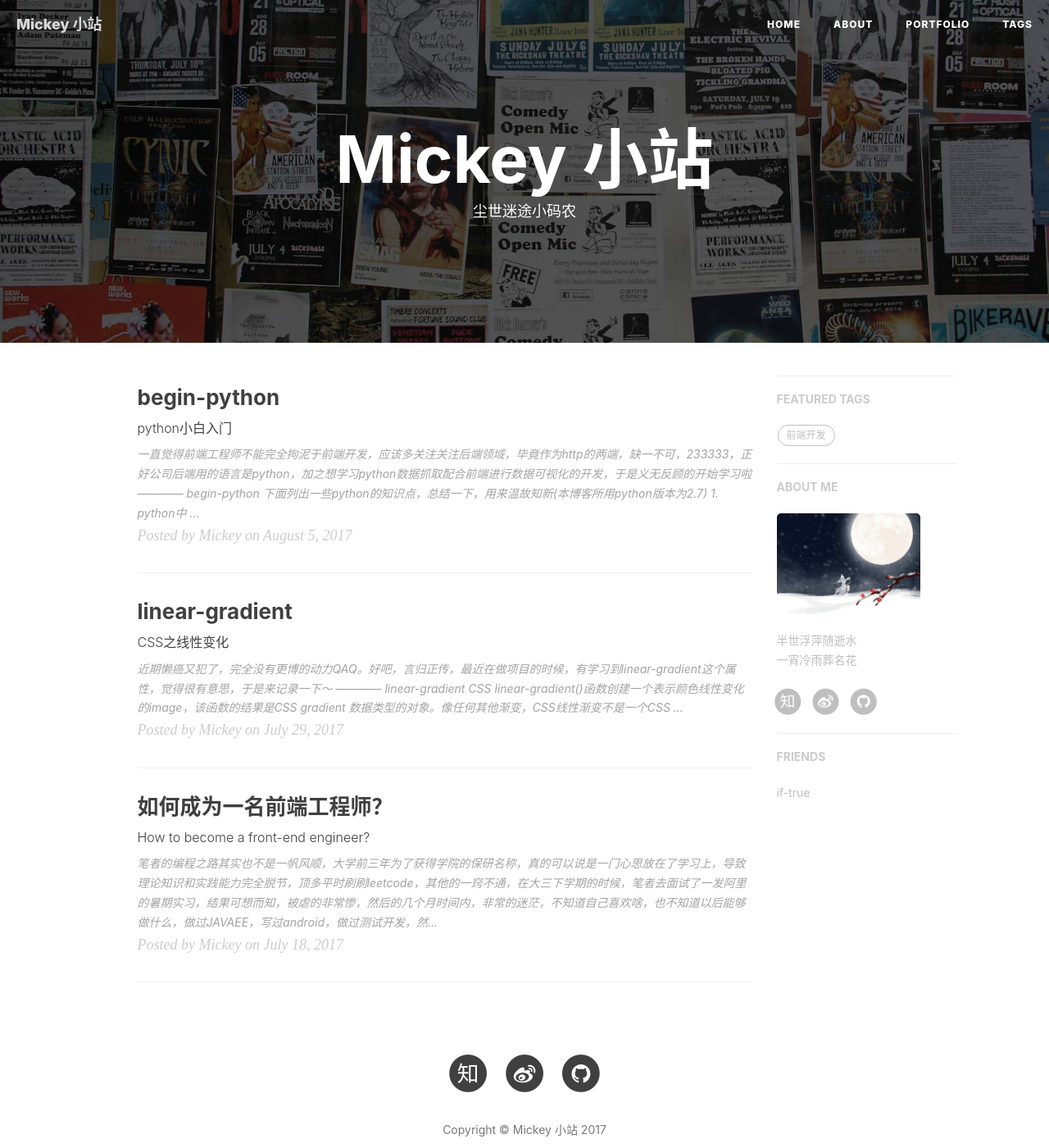
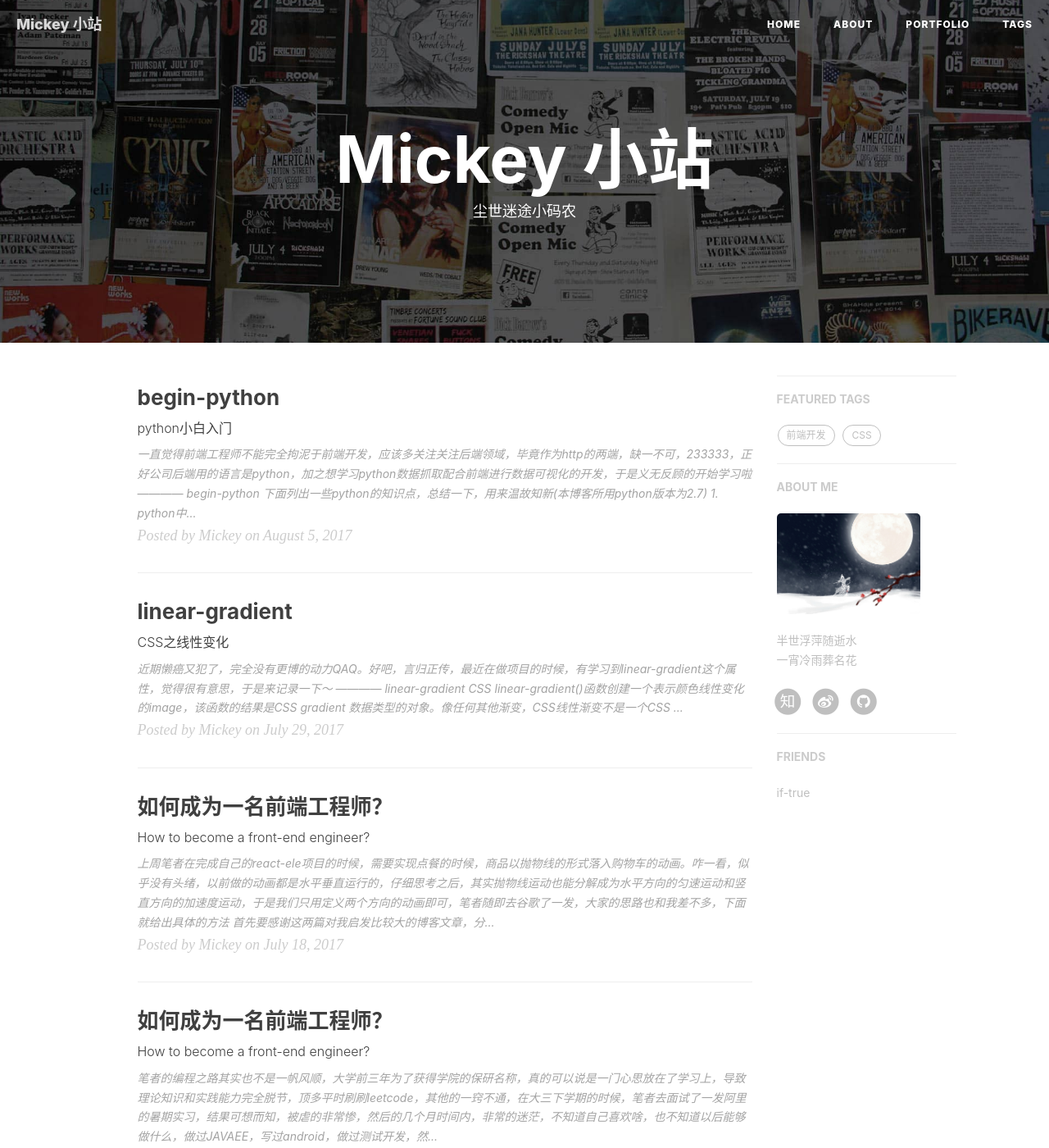
Before and after one commit to mickey0524/mickey0524.github.io, a Jekyll site: the page built from index.html, in a window 1280 px wide and 1400 px high. Shown: the whole window at 82% size. Built offline with Jekyll 4.4.1, drawn with Linux system fonts in a browser that asks for light colours; nearby versions of some CDN libraries; the list of posts is cut into pages by our own code; comment, search, counter and statistics services are not loaded.

Commit message:
docs(css开发): 增加css贝塞尔曲线的介绍

````diff
--- /dev/null
+++ b/_posts/2017-08-06-cubic-bezier.md
@@ -0,0 +1,102 @@
+---
+layout:     post
+title:      "如何成为一名前端工程师？"
+subtitle:   "How to become a front-end engineer?"
+date:       2017-07-18 20:30:00
+author:     "Mickey"
+header-img: "img/home-bg-rwd.jpg"
+tags:
+    - 前端开发
+    - CSS
+---
+
+上周笔者在完成自己的react-ele项目的时候，需要实现点餐的时候，商品以抛物线的形式落入购物车的动画。咋一看，似乎没有头绪，以前做的动画都是水平垂直运行的，仔细思考之后，其实抛物线运动也能分解成为水平方向的匀速运动和竖直方向的加速度运动，于是我们只用定义两个方向的动画即可，笔者随即去谷歌了一发，大家的思路也和我差不多，下面就给出具体的方法
+<br>
+<br>
+首先要感谢这两篇对我启发比较大的博客文章，分别是<a href="http://blog.csdn.net/boycycyzero/article/details/44088707" target="_blank">CSS3动画之抛物线运动</a>和<a href="http://cloudstone.xin/2015/08/02/%E4%BD%BF%E7%94%A8CSS3%E5%AE%9E%E7%8E%B0%E6%8A%9B%E7%89%A9%E7%BA%BF%E6%95%88%E6%9E%9C--%E8%87%AA%E5%AE%9A%E4%B9%89%E8%B4%9D%E5%A1%9E%E5%B0%94%E6%9B%B2%E7%BA%BF/" target="_blank">使用CSS3实现抛物线效果--自定义贝塞尔曲线</a>，后来在张鑫旭大大的博客里发现了另外一个神奇，可以动态预览贝塞尔曲线的效果<a href="http://cubic-bezier.com/">贝塞尔神器</a>，其实在chrome开发者工具里面，也有动画曲线的预览图，看个人爱好啦。
+<br>
+<br>
+好的，废话不多说，下面开始正式介绍抛物线动画，首先，和上面讲的一样，我们需要将抛物线运动分解成为水平方向的匀速运动和竖直方向上的加速度运动，如下图所示
+<br>
+<br>
+水平方向上是匀速运动的，那么它的运动动画应该也是linear的
+![hor](../img/in-post/post-css-bezier/hor.png)
+<br>
+垂直方向上我的项目里是需要实现一个先向上减速到0，再向下加速的动画，于是它的运动轨迹如图
+![hor](../img/in-post/post-css-bezier/vertical.png)
+<br>
+这里需要注意的是，<b>不要把上面的用于描述“一个维度”的动画完成的过程，与我们这里的抛物线的轨迹混淆！我之前就是卡在了这个误区！</b>
+<br>
+好的，现在给出一张实际效果图，我们再来分析代码是如何实现的
+![ele](../img/in-post/post-css-bezier/ele.gif)
+<br>
+<br>
+大体上，容易想到的思路不外乎使用transition控制left和top的变化，使用transition控制transfrom的translate的变化以及使用animation，其实思路都比较简单
+<br>
+1.使用transition控制left和top的变化
+
+```js
+
+  .animated-ball {
+    position: absolute;
+    width: .8rem;
+    height: .8rem;
+    background: #3190e8;
+    border-radius: 50%;
+    transition: left .6s linear, top .6s cubic-bezier(0.5, -0.5, 1, 1);
+    &.animation {
+      left: 1.2rem!important;
+      top: 26rem!important;
+    }
+  }
+```
+<br>
+2.使用transition控制transform的变化，由于translateX和translateY都是transform的，因此需要多加一个节点
+
+```js
+section.animate {
+  transition: transform .5s linear;
+  transform: translateX(200px);
+}
+
+.animate-ball {
+   transition: transform 0.5s cubic-bezier(0.5,
+   transform: translateY(200px);
+}
+```
+<br>
+3.使用animation控制transform的变化
+
+```js
+section.animate {
+  animation: hor-animation linear 0.5s forwards;
+}
+.animate-ball {
+  animation: vertical-animation cubic-bezier(0.5, -0.5, 1, 1) 0.5s forwards;
+}
+@keyframes hor-animation {
+  0% {
+    transform: translateX(0px);
+  }
+  100% {
+    transform: translateX(200px);
+  }
+}
+@keyframes vertical-animation {
+  0% {
+    transform: translateY(0px);
+  }
+  100% {
+    transform: translateY(200px);
+  }
+}
+```
+<br>
+<br>
+总结一下:
+
+1.尽可能的使用CSS3实现动画，浏览器会帮助我们优化
+
+2.如果不能避免基于javascript的动画，避免使用setTimeout, setInterval，尽量使用requestAnimationFrame，浏览器同样会优化这个过程
+
+3.使用2D transforms代替定位方式（translate能够实现“亚像素”，定位则不能，最小单位为1px），将带来更高的FPS与更少的重绘，使动画更流畅，使用translate会启动GPU加速，有时在动画中，为了得到更好的效果，可以使用translateZ(0)开启硬件加速
````
Also changed, not shown: _posts/2017-08-05-begin-python.md (+2 -1 lines), img/in-post/post-css-bezier/ele.gif (added), img/in-post/post-css-bezier/hor.png (added), img/in-post/post-css-bezier/vertical.png (added), 4 other files.
